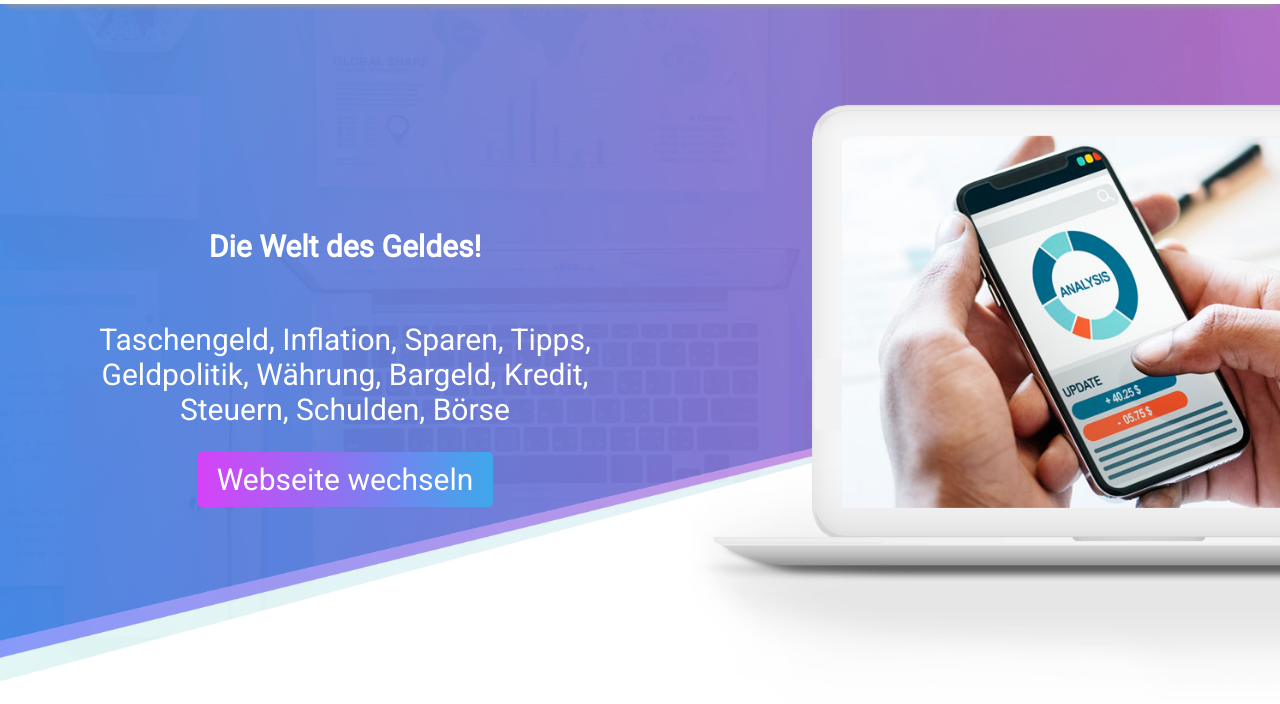
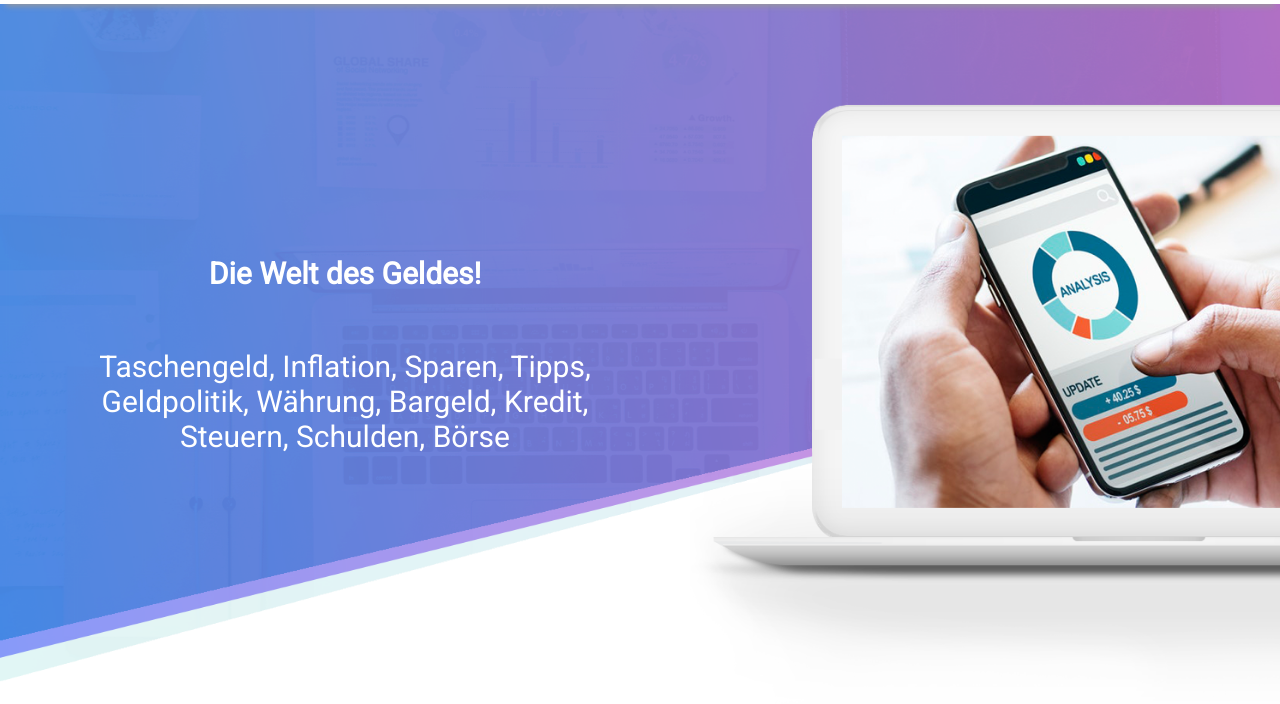
Before and after one commit to GG-fz/GeldGeister, a plain HTML site: page index.html in a window 1280 px wide. Shown: the part 96-800 px from the top of the page. Drawn offline with nearby package versions, Linux system fonts and the light colour scheme; some packages are replaced by stand-ins of ours.

Commit message:
Update index.html

```diff
--- a/index.html
+++ b/index.html
@@ -71,8 +71,6 @@
               Taschengeld, Inflation, Sparen, Tipps, Geldpolitik, Währung, Bargeld, Kredit, Steuern, Schulden, Börse
             </p>
 
-
-            <a href="https://deine-ziel-webseite.de" class="btn-new">Webseite wechseln</a>
 
           </div>
           <div
```
